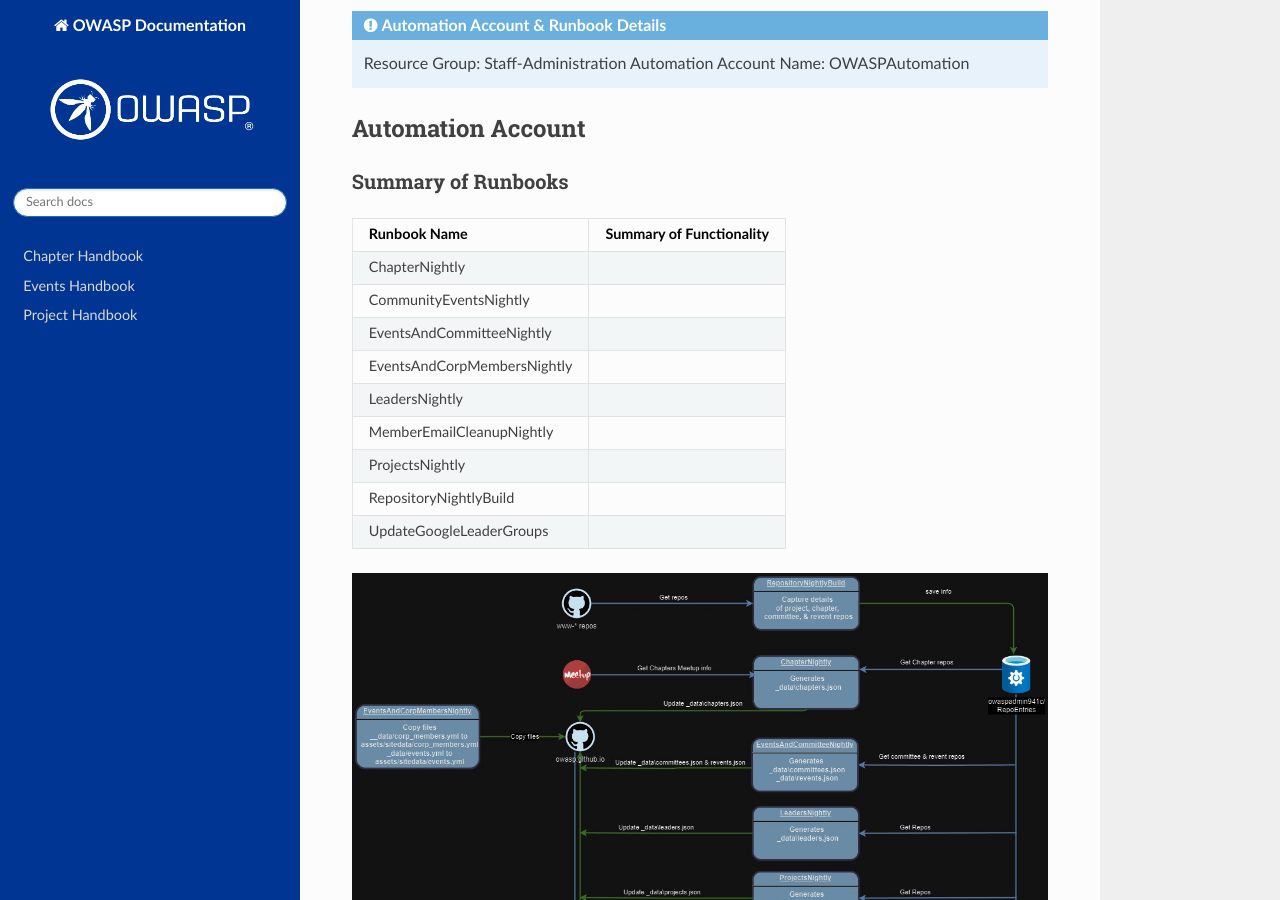
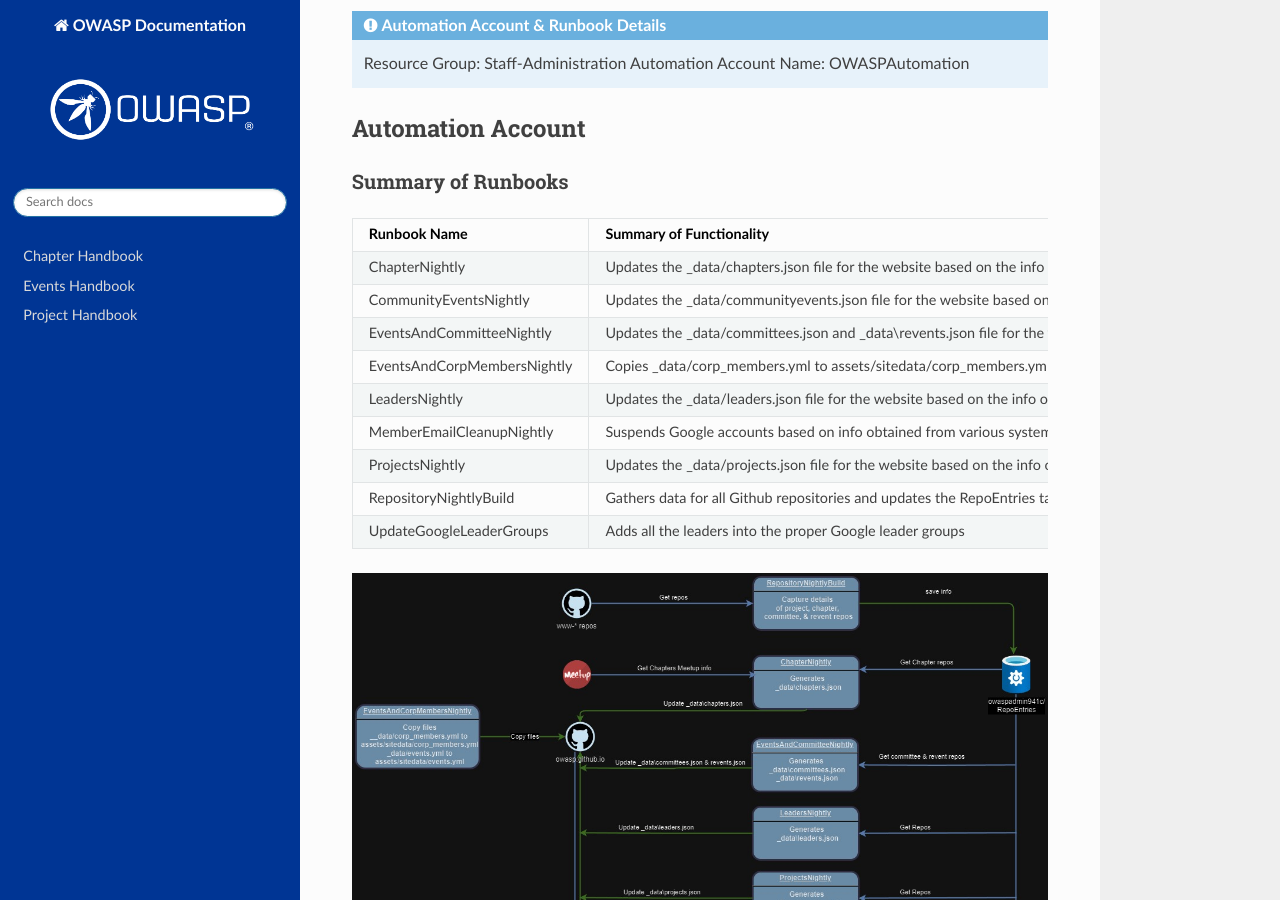
Before and after one commit to OWASP/docs, a Sphinx documentation site: the page built from source/infrastructure/azure-backend.md, in a window 1280 px wide and 900 px high, scrolled down 474 px. Built offline with Sphinx 7.4.7 and the Read the Docs theme 2.0.0, drawn with Linux system fonts in a browser that asks for light colours.

Commit message:
Update azure-backend.md

```diff
--- a/source/infrastructure/azure-backend.md
+++ b/source/infrastructure/azure-backend.md
@@ -18,14 +18,14 @@
 ### Summary of Runbooks
 | Runbook Name | Summary of Functionality |
 |:---|---:|
-| ChapterNightly | |
-| CommunityEventsNightly ||
-| EventsAndCommitteeNightly ||
-| EventsAndCorpMembersNightly ||
-| LeadersNightly ||
-| MemberEmailCleanupNightly ||
-| ProjectsNightly ||
-| RepositoryNightlyBuild ||
-| UpdateGoogleLeaderGroups ||
+| ChapterNightly |Updates the _data/chapters.json file for the website based on the info obtained from all the GitHub chapter repositories|
+| CommunityEventsNightly |Updates the _data/communityevents.json file for the website based on the info obtained from GitHub chapter repositories and Meetup|
+| EventsAndCommitteeNightly |Updates the _data/committees.json and _data\revents.json file for the website based on the info obtained from GitHub revent and committee repositories|
+| EventsAndCorpMembersNightly |Copies _data/corp_members.yml to assets/sitedata/corp_members.yml and _data/events.yml to assets/sitedata/events.yml|
+| LeadersNightly |Updates the _data/leaders.json file for the website based on the info obtained from all the GitHub repositories|
+| MemberEmailCleanupNightly |Suspends Google accounts based on info obtained from various systems|
+| ProjectsNightly |Updates the _data/projects.json file for the website based on the info obtained from GitHub project repositories|
+| RepositoryNightlyBuild |Gathers data for all Github repositories and updates the RepoEntries table in the owaspadmin941c Azure Storage Account  |
+| UpdateGoogleLeaderGroups |Adds all the leaders into the proper Google leader groups|
 
 ![dataflow](owasp-runbooks-data-flow.jpg)
```
